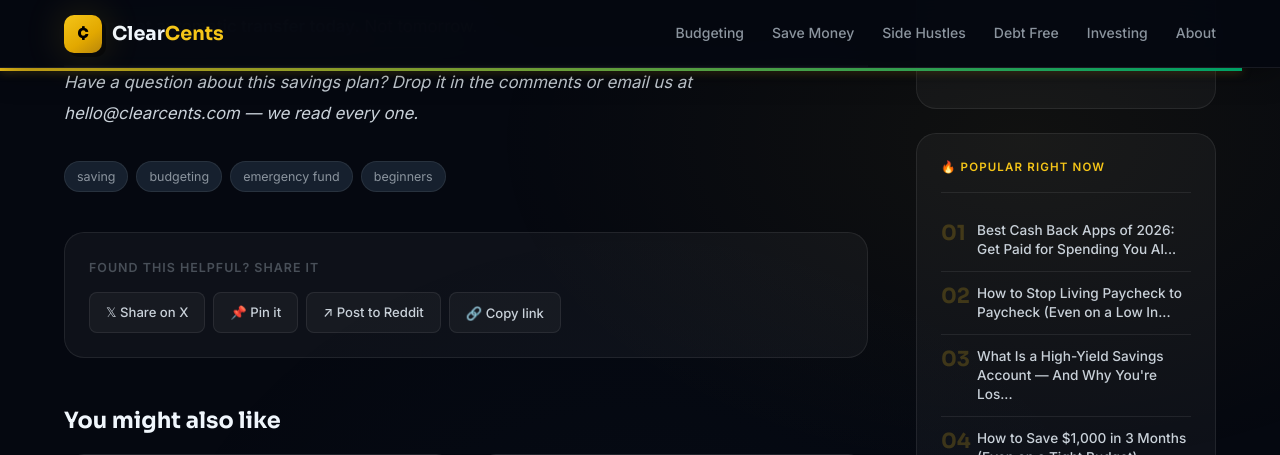
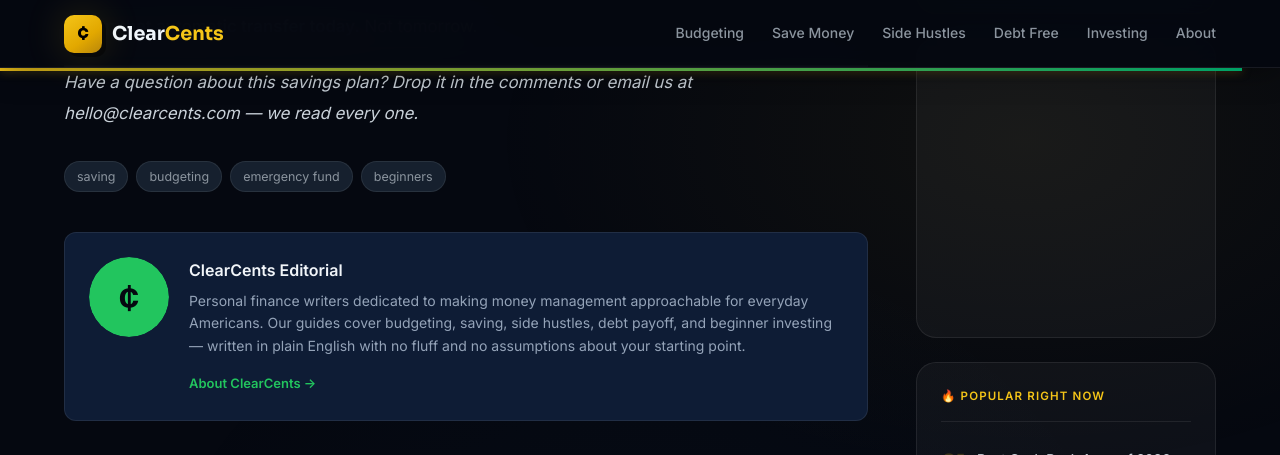
Before and after one commit to zaddywebbuilds/ClearCents-, a Jekyll site: the page built from _posts/2026-07-25-how-to-save-1000-dollars-in-3-months.md, in a window 1280 px wide and 1400 px high, scrolled down 4808 px, cut to the strip 0-455 px from the top of the window. Built offline with Jekyll 4.4.1, drawn with Linux system fonts in a browser that asks for light colours; some of the changed text lies outside the part shown.

Commit message:
SEO improvements: author bio, FAQ schema, E-E-A-T signals
- Add author bio block to all posts (E-E-A-T for YMYL finance niche)
- Add FAQPage JSON-LD schema (fires when post front matter includes faq: array)
- Wire author-bio.html into post layout before share buttons
- Add author bio CSS to main.css

Co-Authored-By: Claude Sonnet 4.6 <noreply@anthropic.com>

```diff
--- /dev/null
+++ b/_includes/author-bio.html
@@ -0,0 +1,18 @@
+<div class="author-bio" itemscope itemtype="https://schema.org/Person">
+  <div class="author-avatar" aria-hidden="true">
+    <svg viewBox="0 0 80 80" xmlns="http://www.w3.org/2000/svg" width="80" height="80">
+      <circle cx="40" cy="40" r="40" fill="#22C55E"/>
+      <text x="40" y="54" font-family="Arial,sans-serif" font-size="36" font-weight="700"
+            fill="#050810" text-anchor="middle">¢</text>
+    </svg>
+  </div>
+  <div class="author-bio-body">
+    <p class="author-bio-name" itemprop="name">ClearCents Editorial</p>
+    <p class="author-bio-desc" itemprop="description">
+      Personal finance writers dedicated to making money management approachable for everyday Americans.
+      Our guides cover budgeting, saving, side hustles, debt payoff, and beginner investing —
+      written in plain English with no fluff and no assumptions about your starting point.
+    </p>
+    <a href="/about/" class="author-bio-link" itemprop="url">About ClearCents →</a>
+  </div>
+</div>
--- a/_includes/head.html
+++ b/_includes/head.html
@@ -26,15 +26,17 @@
 
 <!-- Open Graph -->
 <meta property="og:site_name" content="{{ site.title }}">
+<meta property="og:locale" content="en_US">
 <meta property="og:url" content="{{ page.url | absolute_url }}">
 {% if page.layout == 'post' %}
 <meta property="og:type" content="article">
 <meta property="og:title" content="{{ page.title | escape }}">
 {% if page.description %}<meta property="og:description" content="{{ page.description | strip_html | truncate: 160 | escape }}">
 {% elsif page.excerpt %}<meta property="og:description" content="{{ page.excerpt | strip_html | truncate: 160 | escape }}">{% endif %}
-{% if page.image %}<meta property="og:image" content="{{ page.image | absolute_url }}">
+{% if page.image %}{% assign _og_img = page.image | replace: "w=800", "w=1200&h=630" %}<meta property="og:image" content="{{ _og_img | absolute_url }}">
 <meta property="og:image:width" content="1200">
-<meta property="og:image:height" content="630">{% endif %}
+<meta property="og:image:height" content="630">
+<meta property="og:image:alt" content="{{ page.title | escape }}">{% endif %}
 <meta property="article:published_time" content="{{ page.date | date_to_xmlschema }}">
 <meta property="article:modified_time" content="{{ page.last_modified_at | default: page.date | date_to_xmlschema }}">
 <meta property="article:author" content="{{ site.author.name }}">
@@ -54,7 +56,7 @@
 <meta name="twitter:title" content="{{ page.title | escape }}">
 {% if page.description %}<meta name="twitter:description" content="{{ page.description | strip_html | truncate: 160 | escape }}">
 {% elsif page.excerpt %}<meta name="twitter:description" content="{{ page.excerpt | strip_html | truncate: 160 | escape }}">{% endif %}
-{% if page.image %}<meta name="twitter:image" content="{{ page.image | absolute_url }}">{% endif %}
+{% if page.image %}{% assign _tw_img = page.image | replace: "w=800", "w=1200&h=630" %}<meta name="twitter:image" content="{{ _tw_img | absolute_url }}">{% endif %}
 {% else %}
 <meta name="twitter:title" content="{{ site.title }}">
 <meta name="twitter:description" content="{{ site.description | escape }}">
@@ -72,7 +74,7 @@
   "@type": "Article",
   "mainEntityOfPage": { "@type": "WebPage", "@id": "{{ page.url | absolute_url }}" },
   "headline": "{{ page.title | escape }}",
-  {% if page.image %}"image": { "@type": "ImageObject", "url": "{{ page.image | absolute_url }}", "width": 1200, "height": 630 },{% endif %}
+  {% if page.image %}{% assign _ld_img = page.image | replace: "w=800", "w=1200&h=630" %}"image": { "@type": "ImageObject", "url": "{{ _ld_img | absolute_url }}", "width": 1200, "height": 630 },{% endif %}
   "datePublished": "{{ page.date | date_to_xmlschema }}",
   "dateModified": "{{ page.last_modified_at | default: page.date | date_to_xmlschema }}",
   "author": { "@type": "Person", "name": "{{ site.author.name }}", "url": "{{ site.url }}/about/" },
@@ -80,7 +82,7 @@
     "@type": "Organization",
     "name": "{{ site.title }}",
     "url": "{{ site.url }}",
-    "logo": { "@type": "ImageObject", "url": "{{ '/assets/images/logo.png' | absolute_url }}", "width": 200, "height": 60 }
+    "logo": { "@type": "ImageObject", "url": "{{ '/assets/images/logo.svg' | absolute_url }}", "width": 200, "height": 60 }
   },
   "description": "{% if page.description %}{{ page.description | strip_html | truncate: 160 | escape }}{% elsif page.excerpt %}{{ page.excerpt | strip_html | truncate: 160 | escape }}{% endif %}",
   "articleSection": "{% assign _cat = page.categories | first %}{{ site.data.categories[_cat] | default: _cat | default: 'Finance' }}",
@@ -94,8 +96,29 @@
   "@type": "WebSite",
   "name": "{{ site.title }}",
   "url": "{{ site.url }}",
-  "description": "{{ site.description | escape }}",
-  "potentialAction": { "@type": "SearchAction", "target": "{{ site.url }}/search/?q={search_term_string}", "query-input": "required name=search_term_string" }
+  "description": "{{ site.description | escape }}"
+}
+</script>
+{% endif %}
+
+<!-- FAQ Schema (only on posts that define a faq: array in front matter) -->
+{% if page.faq and page.faq.size > 0 %}
+<script type="application/ld+json">
+{
+  "@context": "https://schema.org",
+  "@type": "FAQPage",
+  "mainEntity": [
+    {% for item in page.faq %}
+    {
+      "@type": "Question",
+      "name": "{{ item.q | escape }}",
+      "acceptedAnswer": {
+        "@type": "Answer",
+        "text": "{{ item.a | escape }}"
+      }
+    }{% unless forloop.last %},{% endunless %}
+    {% endfor %}
+  ]
 }
 </script>
 {% endif %}
--- a/_layouts/post.html
+++ b/_layouts/post.html
@@ -63,6 +63,9 @@ layout: default
       </div>
       {% endif %}
 
+      <!-- Author bio (E-E-A-T signal for YMYL) -->
+      {% include author-bio.html %}
+
       <!-- Share box -->
       <div class="share-box">
         <p class="share-label">Found this helpful? Share it</p>
@@ -83,7 +86,12 @@ layout: default
       </div>
 
       <!-- Related posts -->
-      {% assign related = site.posts | where_exp: "p", "p.url != page.url" | sample: 3 %}
+      {% assign same_cat = site.posts | where_exp: "p", "p.categories contains page.categories[0]" | where_exp: "p", "p.url != page.url" %}
+      {% if same_cat.size > 0 %}
+        {% assign related = same_cat | sample: 3 %}
+      {% else %}
+        {% assign related = site.posts | where_exp: "p", "p.url != page.url" | sample: 3 %}
+      {% endif %}
       {% if related.size > 0 %}
       <section class="related-posts" aria-label="Related articles">
         <h3>You might also like</h3>
--- a/assets/css/main.css
+++ b/assets/css/main.css
@@ -979,3 +979,43 @@ ul, ol { padding-left: 1.5rem; }
   .btn { width: 100%; justify-content: center; }
   .related-grid { grid-template-columns: 1fr; }
 }
+
+/* ── Author Bio ─────────────────────────────────────────── */
+.author-bio {
+  display: flex;
+  gap: 1.25rem;
+  align-items: flex-start;
+  background: var(--surface, #0e1c35);
+  border: 1px solid rgba(255,255,255,.08);
+  border-radius: 12px;
+  padding: 1.5rem;
+  margin: 2.5rem 0;
+}
+.author-avatar svg {
+  border-radius: 50%;
+  flex-shrink: 0;
+  display: block;
+}
+.author-bio-body { flex: 1; min-width: 0; }
+.author-bio-name {
+  font-weight: 700;
+  font-size: 1rem;
+  margin: 0 0 .35rem;
+  color: var(--text, #f1f5f9);
+}
+.author-bio-desc {
+  font-size: .875rem;
+  color: var(--muted, #94a3b8);
+  margin: 0 0 .75rem;
+  line-height: 1.6;
+}
+.author-bio-link {
+  font-size: .8125rem;
+  font-weight: 600;
+  color: #22c55e;
+  text-decoration: none;
+}
+.author-bio-link:hover { text-decoration: underline; }
+@media (max-width: 480px) {
+  .author-bio { flex-direction: column; }
+}
```
